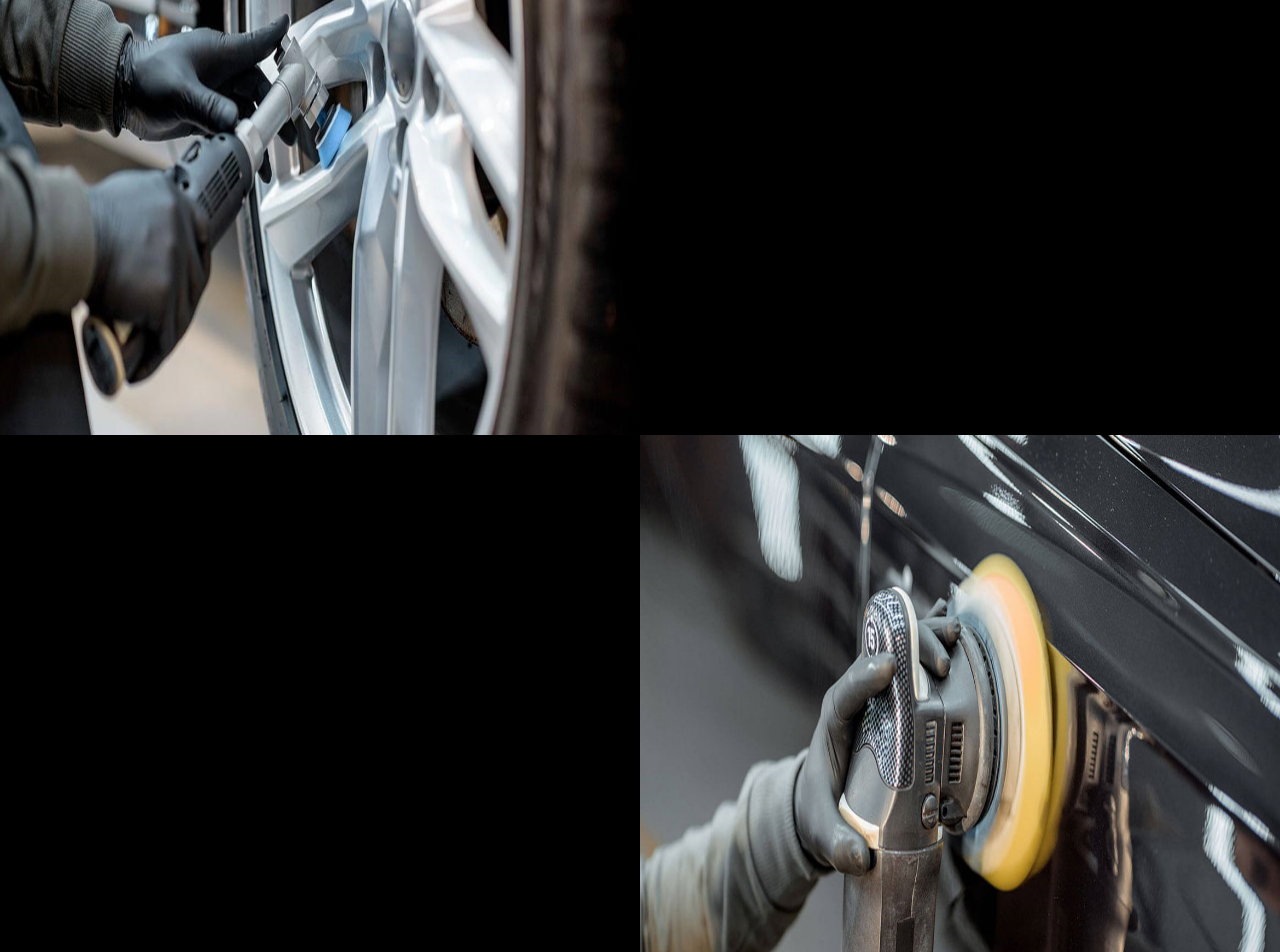
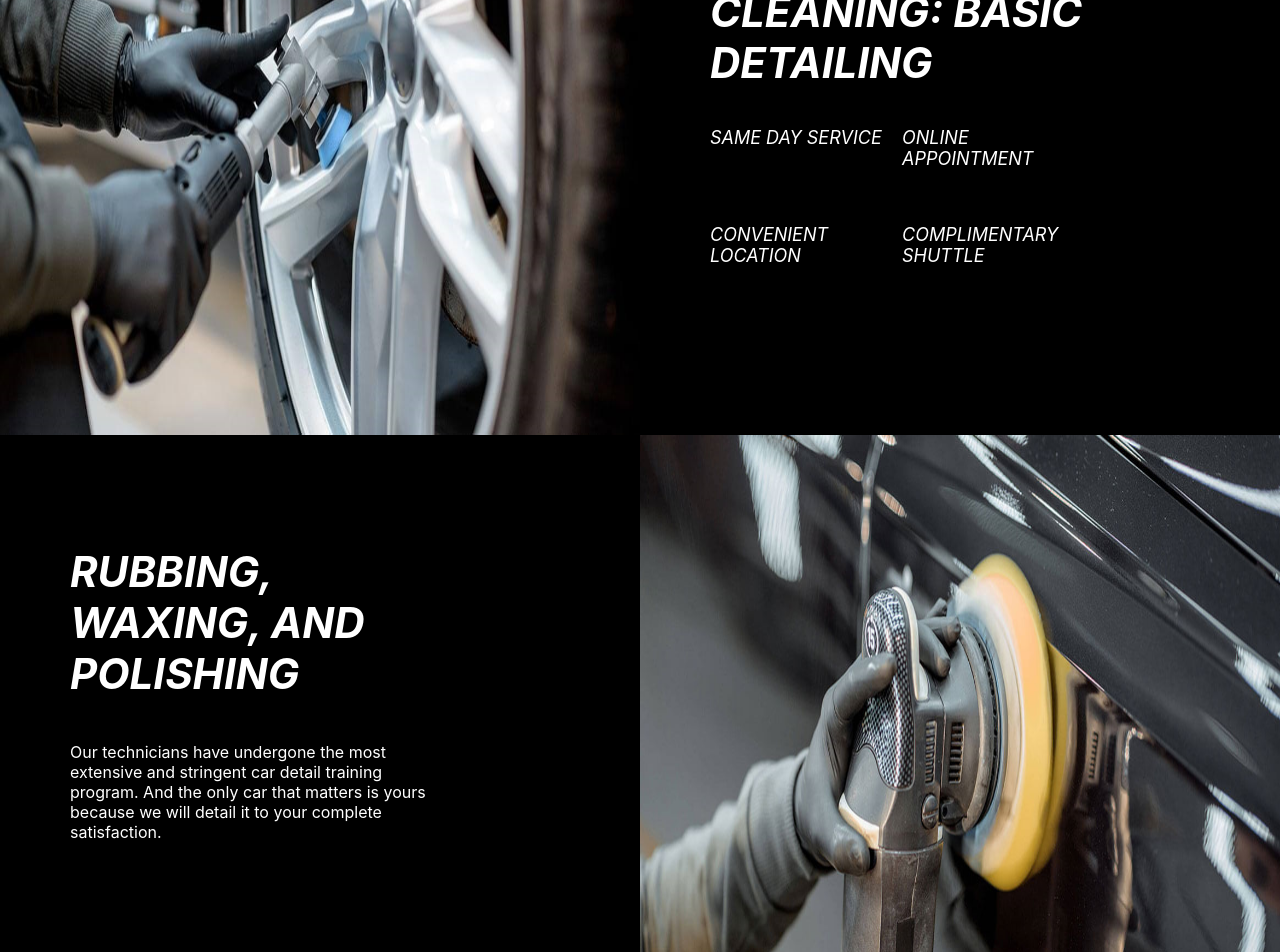
Before and after one commit to NicolasFranzese/msdesarmaderos, a React (Create React App) app: page / in a window 1280 px wide. Shown: the part 2940-3892 px from the top of the page. Built offline with nearby package versions, Linux system fonts and the light colour scheme.

Commit message:
fourth section

```diff
--- a/src/App.css
+++ b/src/App.css
@@ -305,13 +305,100 @@
 
 .internal-structure {
   width: 50%;
-
+  display: flex;
 
 }
 
 .clean-img {
   width: 100%;
   height: 100%;
+}
 
+.tittle-structure {
+  display: flex;
+  padding: 0px 30px 17px 70px;
+  height: 100%;
+  width: 60%;
+}
+
+.content-structure {
+    display: flex;
+    width: 100%;
+    align-content: center;
+    align-items: center;
+    flex-direction: column;
+    margin-top: 20%;
+    margin-bottom: 20%;
+}
+
+.distribution-structure1 {
+
+    display: flex;
+    width: 100%;
+    height: 36%;
+}
+
+.tittle-content {
+
+  color: white;
+  font-weight: 700;
+  font-size: 42px;
+  font-style: italic;
 
 }
+.distribution-structure2 {
+
+  display: flex;
+  flex-wrap: wrap;
+  width: 100%;
+  height: 100%;
+  margin-bottom: 50px;
+  margin-top: 50px;
+
+}
+
+.subtittle-content {
+
+    display: flex;
+    height: 40px;
+    width: 50%;
+}
+
+.subtittle-text{
+  color:white;
+  font-size: 18px;
+  font-weight: inherit;
+  font-style: italic;
+}
+
+.tittle-structure {
+
+  display: flex;
+  padding: 0px 30px 17px 70px;
+  height: 100%;
+  width: 60%;
+}
+
+.distribution-structure3 {
+
+  display: flex;
+  width: 100%;
+  height: 100%;
+  margin-bottom: 50px;
+  margin-top: 50px;
+
+}
+
+.tittle-content2 {
+  color: white;
+  font-weight: 700;
+  font-size: 42px;
+  font-style: italic;
+  max-width: 80%;
+}
+
+.last-description {
+  color: white;
+  font-size: medium;
+  font-weight: 400;
+}
--- a/src/App.js
+++ b/src/App.js
@@ -195,10 +195,36 @@ function App() {
           <div className="internal-structure">
             <img className="clean-img" src={clean}></img>
           </div>
-          <div></div>
+          <div className="internal-structure">
+            <div className="tittle-structure">
+              <div className="content-structure">
+                <div className="distribution-structure1">
+                  <h2 className="tittle-content">CAR EXTERIOR CLEANING: BASIC DETAILING</h2>
+                </div>
+                <div className="distribution-structure2">
+                  <div className="subtittle-content">
+                    <h1 className="subtittle-text">SAME DAY SERVICE</h1>
+                  </div>
+                  <div className="subtittle-content"><h1 className="subtittle-text">ONLINE APPOINTMENT</h1></div>
+                  <div className="subtittle-content"><h1 className="subtittle-text">CONVENIENT LOCATION</h1></div>
+                  <div className="subtittle-content"><h1 className="subtittle-text">COMPLIMENTARY SHUTTLE</h1></div>
+                </div>
+              </div>
+
+            </div>
+          </div>
         </div>
         <div className="structure">
           <div className="internal-structure">
+            <div className="tittle-structure">
+              <div className="content-structure">
+                <div className="distribution-structure1"><h2 className="tittle-content2">RUBBING, WAXING, AND POLISHING</h2></div>
+                <div className="distribution-structure3">
+                  <p className="last-description">Our technicians have undergone the most extensive and stringent car detail training program. And the only car that matters is yours because we will detail it to your complete satisfaction.</p>
+                </div>
+              </div>
+
+            </div>
           </div>
           <div className="internal-structure"> <img className="clean-img" src={clean2}></img></div>
         </div>
```
